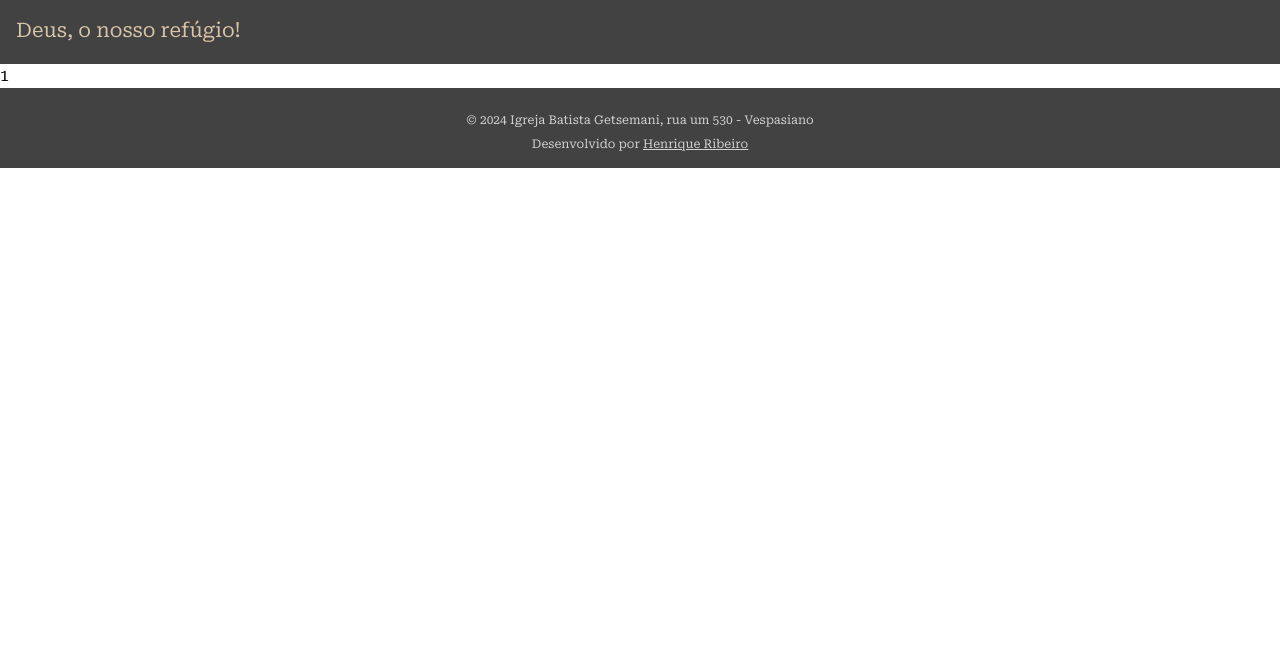
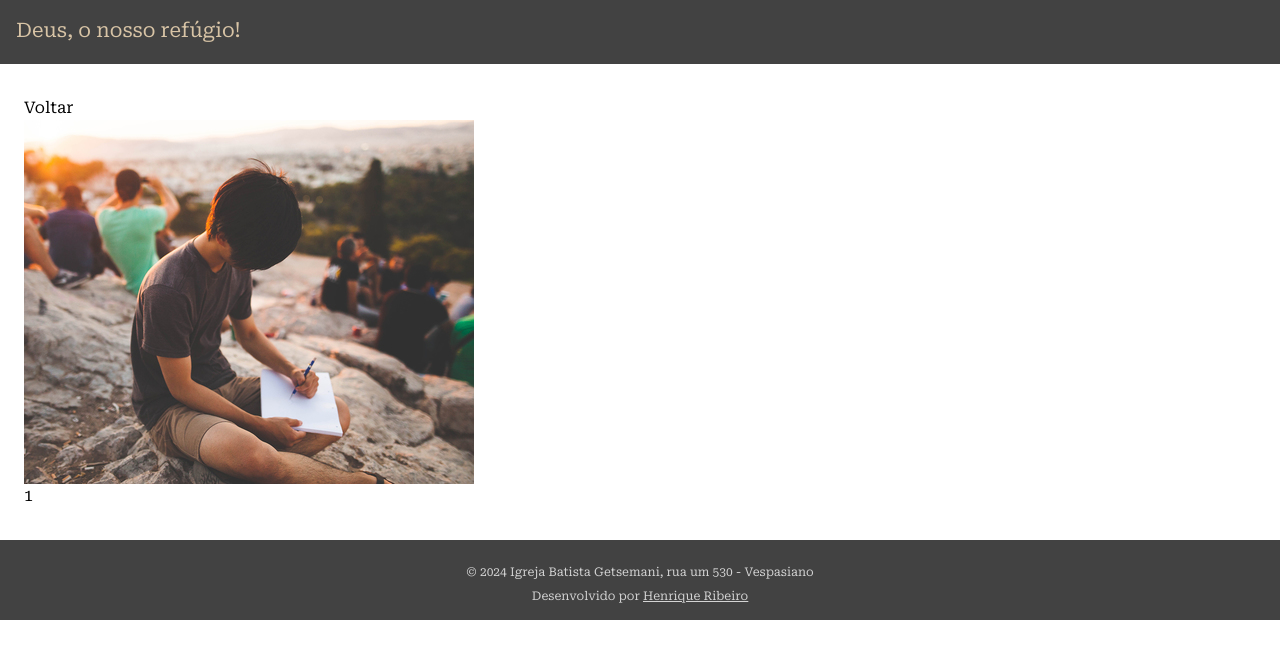
Before and after one commit to ribeiro-henrique/blog, a Next.js app: page /1 in a window 1280 px wide. Shown: the top 658 px of the page. Built offline with nearby package versions, Linux system fonts and the light colour scheme.

Commit message:
cria estrutura da pagina do post

```diff
--- a/app/[id_post]/page.tsx
+++ b/app/[id_post]/page.tsx
@@ -1,12 +1,28 @@
 "use client";
-import { useParams } from "next/navigation";
+
+//React imports
+import { useParams, useRouter } from "next/navigation";
+import Image from "next/image";
+
+//Libs
+import clsx from "clsx";
+
+//Assets
+import Menino from "@/public/assets/img/menino.jpg";
 
 export default function Post() {
   const { id_post } = useParams();
+  const router = useRouter();
 
   return (
-    <div>
-      <h1>{id_post}</h1>
-    </div>
+    <main className={clsx("w-full px-6 py-8")}>
+      <nav>
+        <button onClick={() => router.back()}>Voltar</button>
+      </nav>
+      <div>
+        <Image src={Menino} alt="" />
+        <h1>{id_post}</h1>
+      </div>
+    </main>
   );
 }
```
